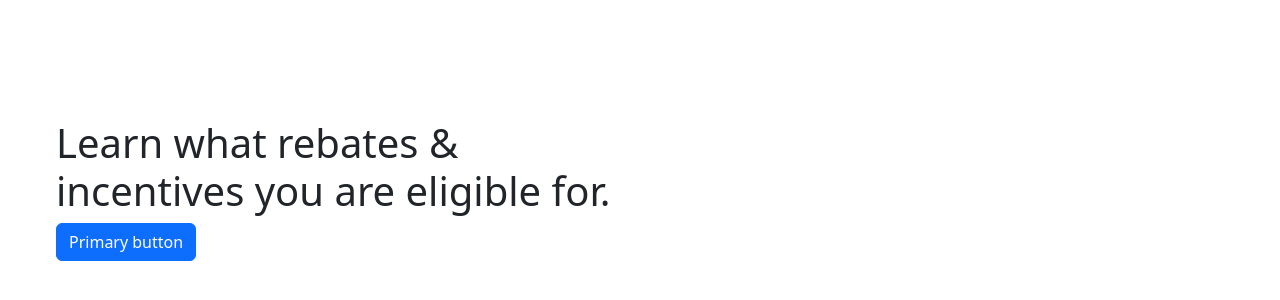
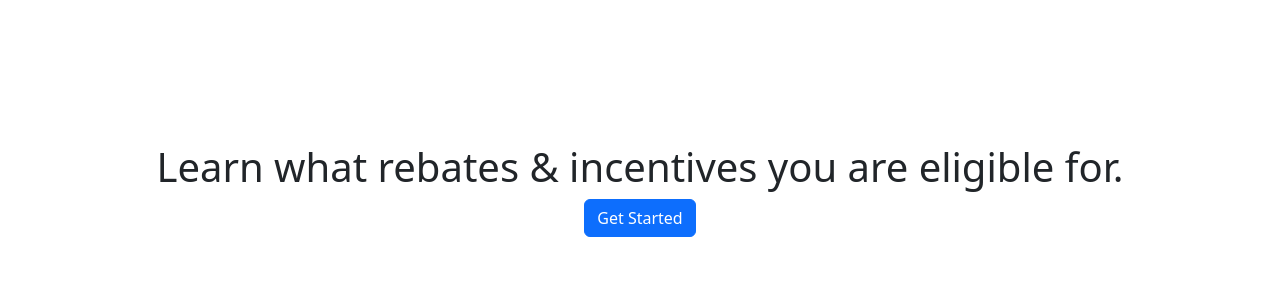
Before and after one commit to epmiller8464/incentives-web-app, a Vue app: page / in a window 1280 px wide. Shown: the part 210-510 px from the top of the page. Built offline with nearby package versions, Linux system fonts and the light colour scheme.

Commit message:
feat: bootstrap styling

```diff
--- a/src/components/CallToAction.vue
+++ b/src/components/CallToAction.vue
@@ -1,7 +1,7 @@
 <template>
-  <div class="container mx-auto">
+  <div class="container text-center">
     <h1>Learn what rebates & incentives you are eligible for.</h1>
-    <button class="btn btn-primary">Primary button</button>
+    <button class="btn btn-primary mx-auto">Get Started</button>
   </div>
 </template>
 
--- a/src/scss/styles.scss
+++ b/src/scss/styles.scss
@@ -1,11 +1,15 @@
+@import "~bootstrap/scss/bootstrap";
 @import '../assets/base.css';
-@import "~bootstrap/scss/bootstrap";
+
+body{
+  //background-color: #212529;
+  //color: #66bf3c;
+}
 
 #app {
   max-width: 1280px;
   margin: 0 auto;
   padding: 2rem;
-
   font-weight: normal;
 }
 
@@ -29,7 +33,7 @@ a,
   }
 
   #app {
-    display: grid;
+    display: flex;
     grid-template-columns: 1fr 1fr;
     padding: 0 2rem;
   }
```
Also changed, not shown: src/assets/main.css (deleted, +0 -35 lines).
